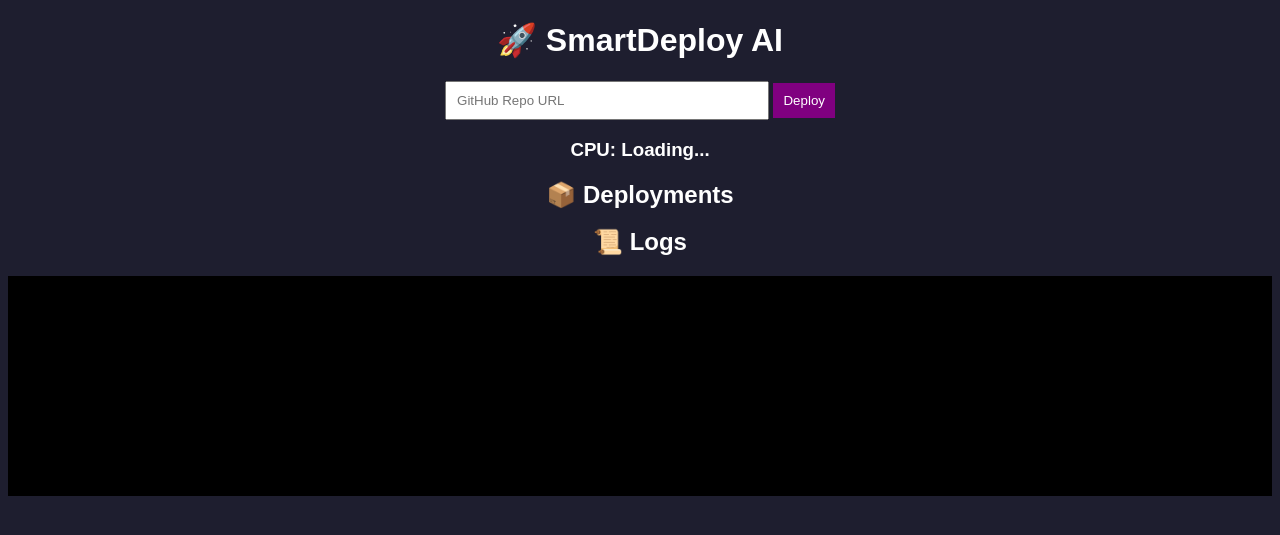
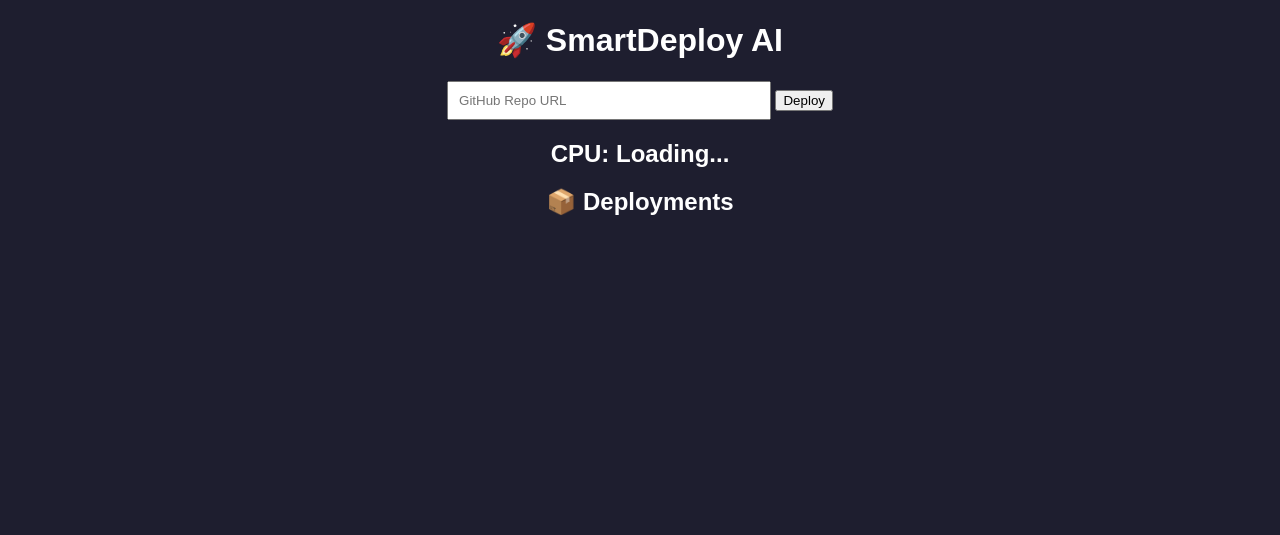
Before and after one commit to Clementraj23/smart-deploy_project, a Flask app: page / in a window 1280 px wide. Shown: the top 535 px of the page. Run offline with Flask 3, Linux system fonts and the light colour scheme; some libraries are stand-ins or nearby versions.

Commit message:
🔥 fixed dashboard UI

```diff
--- a/app.py
+++ b/app.py
@@ -1,6 +1,11 @@
-from flask import Flask, request, jsonify, render_template
+import os
+import time
+import threading
+import subprocess
+import psutil
+
+from flask import Flask, render_template, request, jsonify
 from flask_socketio import SocketIO
-import subprocess, os, random, shutil, psutil, time, threading
 
 app = Flask(__name__)
 socketio = SocketIO(app, cors_allowed_origins="*")
@@ -12,119 +17,79 @@ deployments = []
 def home():
     return render_template("dashboard.html")
 
+# ---------------- CPU API ----------------
+@app.route("/cpu")
+def cpu():
+    return jsonify({"cpu": psutil.cpu_percent()})
+
+# ---------------- BACKGROUND CPU ----------------
+def background_cpu():
+    while True:
+        cpu_value = psutil.cpu_percent()
+        socketio.emit("cpu", {"cpu": cpu_value})
+
+        if cpu_value > 70:
+            socketio.emit("alert", f"🔥 High CPU: {cpu_value}%")
+
+        time.sleep(3)
+
+# ---------------- DEPLOY FUNCTION ----------------
+@app.route("/deploy", methods=["POST"])
+def deploy():
+    data = request.get_json()
+    repo = data.get("repo")
+
+    if not repo:
+        return jsonify({"error": "No repo URL provided"}), 400
+
+    name = repo.split("/")[-1].replace(".git", "")
+    port = 5000 + len(deployments) + 1
+
+    try:
+        # Remove old folder if exists
+        if os.path.exists(name):
+            subprocess.run(["rm", "-rf", name])
+
+        # Clone repo
+        subprocess.run(["git", "clone", repo], check=True)
+
+        # Ensure Dockerfile exists
+        if not os.path.exists(f"{name}/Dockerfile"):
+            return jsonify({"error": "No Dockerfile found in repo"}), 400
+
+        # Build Docker image
+        subprocess.run(["docker", "build", "-t", name, "."], cwd=name, check=True)
+
+        # Remove old container if exists
+        subprocess.run(["docker", "rm", "-f", name], stdout=subprocess.DEVNULL, stderr=subprocess.DEVNULL)
+
+        # Run container
+        subprocess.run([
+            "docker", "run", "-d",
+            "-p", f"{port}:5000",
+            "--name", name,
+            name
+        ], check=True)
+
+        url = f"http://{request.host.split(':')[0]}:{port}"
+
+        deployments.append({
+            "name": name,
+            "url": url,
+            "logs": "🚀 Container started successfully"
+        })
+
+        return jsonify({"url": url})
+
+    except Exception as e:
+        return jsonify({"error": str(e)})
 
 # ---------------- GET DEPLOYMENTS ----------------
 @app.route("/deployments")
 def get_deployments():
     return jsonify(deployments)
 
-
-# ---------------- DEPLOY ----------------
-@app.route("/deploy", methods=["POST"])
-def deploy():
-    data = request.json
-    repo_url = data.get("repo")
-
-    if not repo_url:
-        return jsonify({"error": "No repo URL provided"}), 400
-
-    name = repo_url.split("/")[-1].replace(".git", "")
-    port = random.randint(5005, 5999)
-
-    try:
-        # clean old
-        if os.path.exists(name):
-            shutil.rmtree(name)
-
-        subprocess.run(["git", "clone", repo_url], check=True)
-
-        dockerfile_path = f"{name}/Dockerfile"
-
-        # 🔥 auto dockerfile
-        if not os.path.exists(dockerfile_path):
-            with open(dockerfile_path, "w") as f:
-                f.write("""FROM python:3.9
-WORKDIR /app
-COPY . .
-
-RUN pip install -r requirements.txt || pip install flask gunicorn
-
-EXPOSE 5000
-
-CMD ["gunicorn", "-b", "0.0.0.0:5000", "app:app"]
-""")
-
-        subprocess.run(["docker", "build", "-t", name, name], check=True)
-
-        container_name = f"{name}_{port}"
-
-        subprocess.run(["docker", "rm", "-f", container_name],
-                       stderr=subprocess.DEVNULL)
-
-        subprocess.run([
-            "docker", "run", "-d",
-            "-p", f"{port}:5000",
-            "--name", container_name,
-            name
-        ], check=True)
-
-        url = f"http://13.126.46.108:{port}"
-
-        deployment = {
-            "project": name,
-            "url": url,
-            "container": container_name,
-            "logs": "🚀 Running"
-        }
-
-        deployments.append(deployment)
-
-        # 🔥 realtime push
-        socketio.emit("new_deploy", deployment)
-
-        return jsonify({"url": url})
-
-    except Exception as e:
-        return jsonify({"error": str(e)})
-
-
-# ---------------- CPU MONITOR ----------------
-def monitor_cpu():
-    while True:
-        cpu = psutil.cpu_percent(interval=2)
-
-        socketio.emit("cpu", cpu)
-
-        if cpu > 70:
-            socketio.emit("alert", f"🔥 High CPU Usage: {cpu}%")
-
-        time.sleep(2)
-
-
-# ---------------- LOG STREAM ----------------
-def stream_logs():
-    while True:
-        for d in deployments:
-            try:
-                logs = subprocess.getoutput(
-                    f"docker logs {d['container']} --tail 10"
-                )
-
-                socketio.emit("logs", {
-                    "project": d["project"],
-                    "logs": logs
-                })
-            except:
-                pass
-
-        time.sleep(4)
-
-
-# ---------------- START THREADS ----------------
-threading.Thread(target=monitor_cpu, daemon=True).start()
-threading.Thread(target=stream_logs, daemon=True).start()
-
-
 # ---------------- MAIN ----------------
 if __name__ == "__main__":
+    threading.Thread(target=background_cpu, daemon=True).start()
     socketio.run(app, host="0.0.0.0", port=5003)
--- a/static/dashboard.js
+++ b/static/dashboard.js
@@ -1,8 +1,45 @@
 const socket = io();
+
+// ---------------- CPU LIVE ----------------
+socket.on("cpu", (data) => {
+    document.getElementById("cpu").innerText = "CPU: " + data.cpu + "%";
+});
+
+// ---------------- ALERT ----------------
+socket.on("alert", (msg) => {
+    alert(msg);
+});
+
+// ---------------- LOAD DEPLOYMENTS ----------------
+async function loadDeployments() {
+    const res = await fetch("/deployments");
+    const data = await res.json();
+
+    const container = document.getElementById("deployments");
+    container.innerHTML = "";
+
+    data.forEach(d => {
+        const div = document.createElement("div");
+
+        div.innerHTML = `
+            <p><b>${d.name}</b></p>
+            <a href="${d.url}" target="_blank">${d.url}</a>
+            <pre>${d.logs}</pre>
+            <hr/>
+        `;
+
+        container.appendChild(div);
+    });
+}
 
 // ---------------- DEPLOY ----------------
 async function deployRepo() {
     const repo = document.getElementById("repo").value;
+
+    if (!repo) {
+        alert("Enter GitHub repo URL");
+        return;
+    }
 
     const res = await fetch("/deploy", {
         method: "POST",
@@ -16,46 +53,11 @@ async function deployRepo() {
 
     if (data.url) {
         alert("🚀 Deployed: " + data.url);
+        loadDeployments();
     } else {
         alert("❌ " + data.error);
     }
 }
 
-
-// ---------------- REALTIME EVENTS ----------------
-
-// CPU
-socket.on("cpu", (data) => {
-    document.getElementById("cpu").innerText = "CPU: " + data + "%";
-});
-
-// ALERT
-socket.on("alert", (msg) => {
-    alert(msg);
-});
-
-// NEW DEPLOY
-socket.on("new_deploy", (d) => {
-    addDeployment(d);
-});
-
-// LOGS
-socket.on("logs", (data) => {
-    document.getElementById("logs").innerText = data.logs;
-});
-
-
-// ---------------- UI ----------------
-function addDeployment(d) {
-    const container = document.getElementById("deployments");
-
-    const div = document.createElement("div");
-    div.className = "card";
-
-    div.innerHTML = `
-        <h3>${d.project}</h3>
-        <a href="${d.url}" target="_blank">${d.url}</a>
-    `;
-
-    container.appendChild(div);
-}
+// auto refresh
+setInterval(loadDeployments, 5000);
--- a/templates/dashboard.html
+++ b/templates/dashboard.html
@@ -2,61 +2,20 @@
 <html>
 <head>
     <title>SmartDeploy AI</title>
-
-    <script src="https://cdn.socket.io/4.5.4/socket.io.min.js"></script>
-
-    <style>
-        body {
-            background: #1e1e2f;
-            color: white;
-            font-family: Arial;
-            text-align: center;
-        }
-
-        input {
-            padding: 10px;
-            width: 300px;
-        }
-
-        button {
-            padding: 10px;
-            background: purple;
-            color: white;
-            border: none;
-        }
-
-        .card {
-            background: #2c2c4a;
-            margin: 20px;
-            padding: 15px;
-            border-radius: 10px;
-        }
-
-        pre {
-            text-align: left;
-            background: black;
-            padding: 10px;
-            height: 200px;
-            overflow: auto;
-        }
-    </style>
 </head>
-
-<body>
+<body style="background:#1e1e2f;color:white;font-family:sans-serif;text-align:center;">
 
     <h1>🚀 SmartDeploy AI</h1>
 
-<input id="repo" placeholder="GitHub Repo URL">
+    <input id="repo" placeholder="GitHub Repo URL" style="width:300px;padding:10px;">
     <button onclick="deployRepo()">Deploy</button>
 
-<h3 id="cpu">CPU: Loading...</h3>
+    <h2 id="cpu">CPU: Loading...</h2>
 
     <h2>📦 Deployments</h2>
     <div id="deployments"></div>
 
-<h2>📜 Logs</h2>
-<pre id="logs"></pre>
-
+    <script src="https://cdn.socket.io/4.0.1/socket.io.min.js"></script>
     <script src="/static/dashboard.js"></script>
 
 </body>
```
Lines whose indentation alone changed are shown as unchanged.
